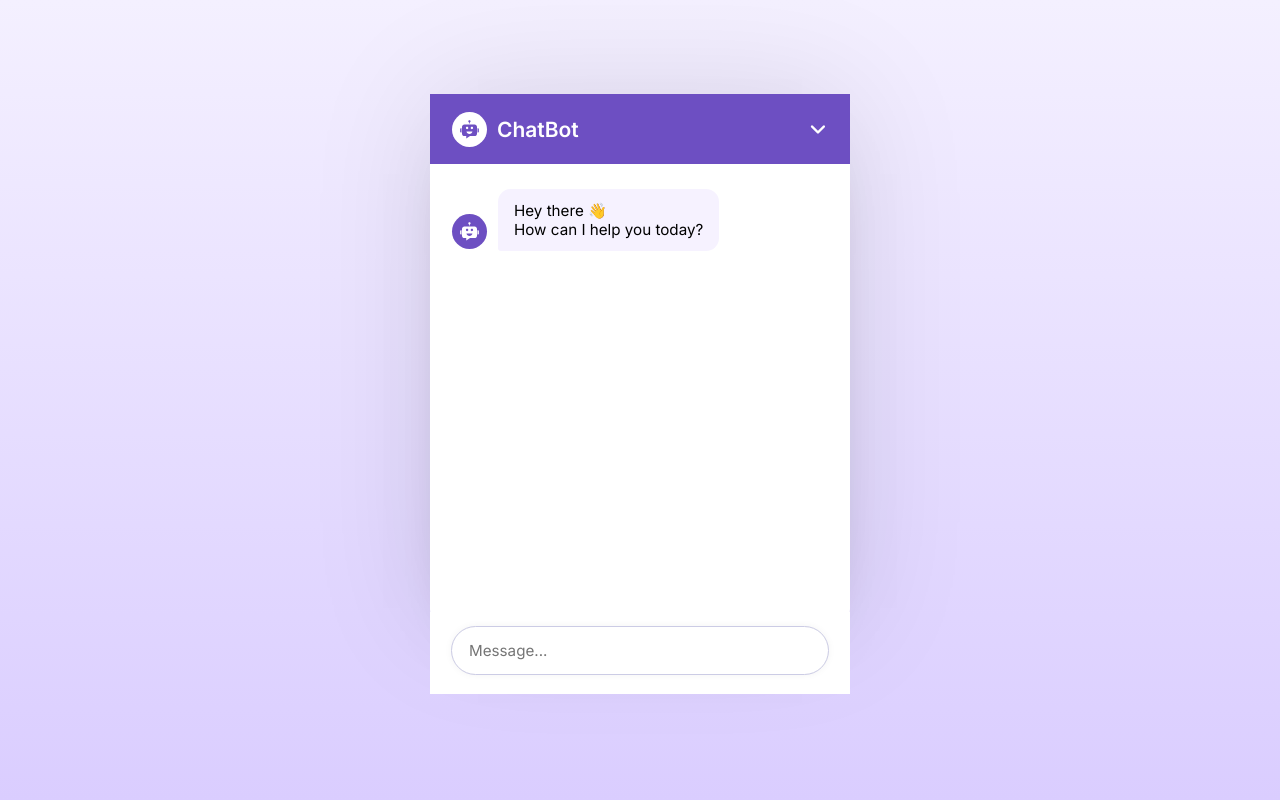
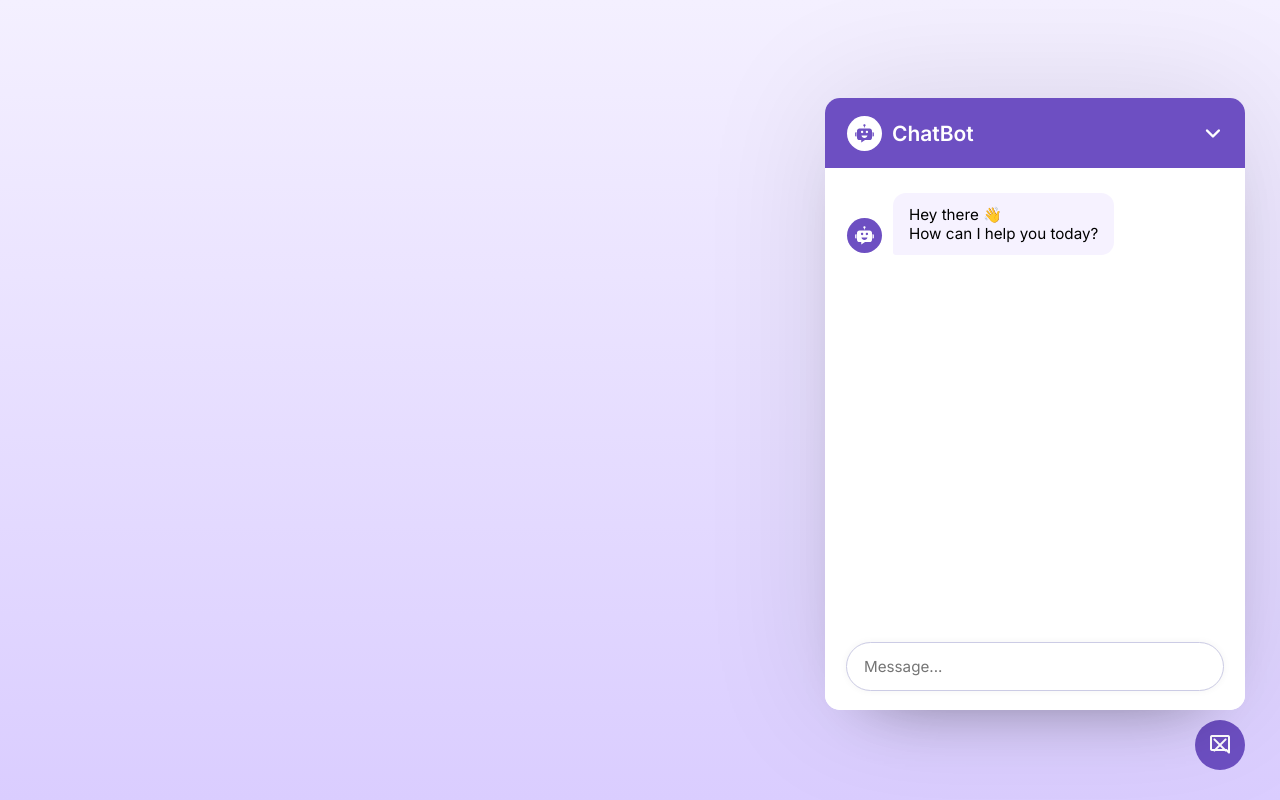
Before and after one commit to bilal-ahmedd/ai-chatbot, a React (Vite) app: page / in a window 1280 px wide. Built offline with nearby package versions, Linux system fonts and the light colour scheme.

Commit message:
Improve styling and add icon form toggler

```diff
--- a/index.html
+++ b/index.html
@@ -7,7 +7,7 @@
     <title> Ai Chatbot </title>
 
     <!-- Google Font Link for Icons -->
-    <link rel="stylesheet" href="https://fonts.googleapis.com/css2?family=Material+Symbols+Rounded:opsz,wght,FILL,GRAD@48,400,0,0" />
+    <link rel="stylesheet" href="https://fonts.googleapis.com/css2?family=Material+Symbols+Rounded:opsz,wght,FILL,GRAD@48,400,1,0" />
   </head>
   <body>
     <div id="root"></div>
--- a/src/App.jsx
+++ b/src/App.jsx
@@ -41,6 +41,10 @@
 
   return (
     <div className='container'>
+      <button id="chatbot-toggler">
+        <span className="material-symbols-rounded"> mode_comment</span>
+        <span className="material-symbols-rounded"> close</span>
+      </button>
       <div className="chatbot-popup">
         {/* Chatbot Header */}
         <div className="chat-header">
--- a/src/index.css
+++ b/src/index.css
@@ -11,14 +11,33 @@
 body {
   width: 100%;
   min-height: 100vh;
-  display: flex;
-  align-items: center;
-  justify-content: center;
   background: linear-gradient( #F4F0FF, #DACDFF);
 }
 
+#chatbot-toggler {
+  position: fixed;
+  bottom: 30px;
+  right: 35px;
+  border: none;
+  height: 50px;
+  width: 50px;
+  display: flex;
+  cursor: pointer;
+  border-radius: 50%;
+  background-color: #6D4FC2;
+  justify-content: center;
+  align-items: center;
+}
+
+#chatbot-toggler span {
+  color: #fff;
+  position: absolute;
+}
+
 .chatbot-popup {
-  position: relative;
+  position: fixed;
+  bottom: 90px;
+  right: 35px;
   width: 420px;
   background-color: #fff;
   border-radius: 15px;
@@ -31,6 +50,8 @@
   align-items: center;
   justify-content: space-between;
   background: #6D4FC2;
+  border-top-right-radius: 15px;
+  border-top-left-radius: 15px;
 }
 
 .chat-header .header-info {
@@ -129,10 +150,12 @@
 
 .chat-footer {
   position: absolute;
-  bottom: -70px;
+  bottom: 0px;
   width: 100%;
   background: #fff;
   padding: 15px 22px 20px;
+  border-bottom-left-radius: 15px;
+  border-bottom-right-radius: 15px;
 }
 
 .chat-footer .chat-form {
```
